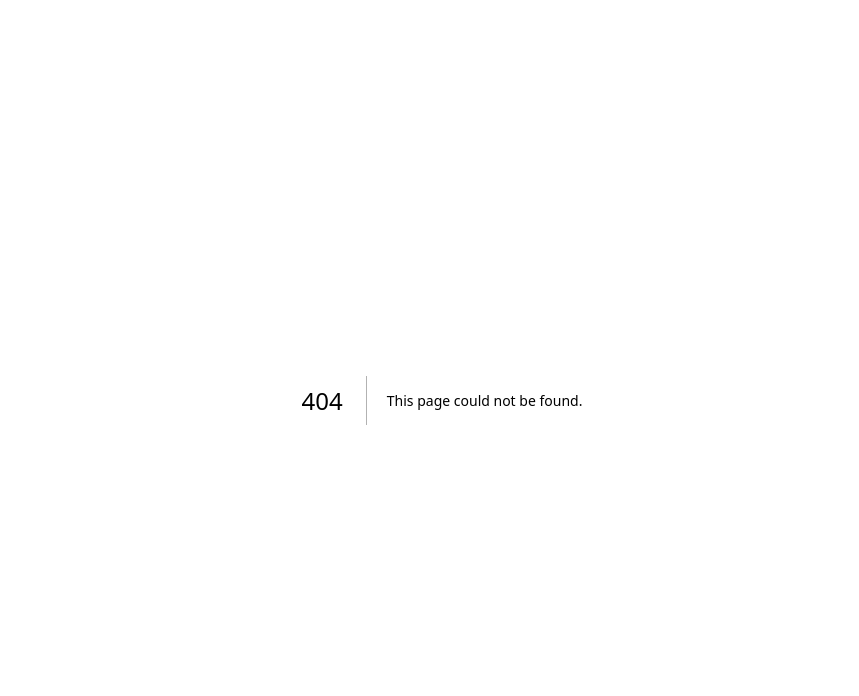
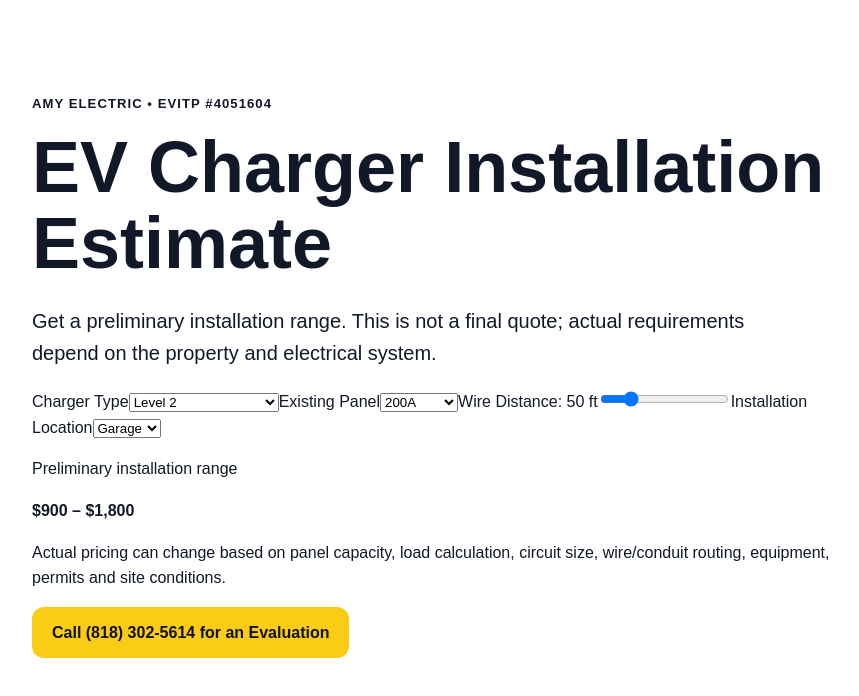
Before and after one commit to amiedri74/amyelectric, a Next.js app: page /estimate in a window 1280 px wide. Before the commit this address had no page. Shown: the top 696 px of the page, without its empty margins (198-1057 px from the left). Built offline with nearby package versions, Linux system fonts and the light colour scheme.

Commit message:
Add EV charger estimate calculator

```diff
--- /dev/null
+++ b/pages/estimate.js
@@ -0,0 +1,47 @@
+import Head from 'next/head'
+import { useMemo, useState } from 'react'
+
+export default function Estimate() {
+  const [charger, setCharger] = useState('Level 2')
+  const [distance, setDistance] = useState(50)
+  const [panel, setPanel] = useState('200A')
+  const [location, setLocation] = useState('Garage')
+
+  const estimate = useMemo(() => {
+    let low = charger === 'Level 2' ? 900 : 700
+    let high = charger === 'Level 2' ? 1800 : 1400
+    if (distance > 50) { low += (distance - 50) * 8; high += (distance - 50) * 15 }
+    if (panel === '100A') { low += 500; high += 1800 }
+    if (location === 'Exterior') { low += 150; high += 400 }
+    return { low: Math.round(low), high: Math.round(high) }
+  }, [charger, distance, panel, location])
+
+  return (
+    <>
+      <Head>
+        <title>EV Charger Installation Estimate | Amy Electric Los Angeles</title>
+        <meta name="description" content="Use Amy Electric's EV charger installation estimator to understand project cost factors in Los Angeles. Final pricing requires a site evaluation." />
+        <link rel="canonical" href="https://www.amyelectric.com/estimate" />
+      </Head>
+      <main className="page">
+        <div className="container narrow">
+          <p className="eyebrow">Amy Electric • EVITP #4051604</p>
+          <h1>EV Charger Installation Estimate</h1>
+          <p className="lead">Get a preliminary installation range. This is not a final quote; actual requirements depend on the property and electrical system.</p>
+          <div className="form-grid">
+            <label>Charger Type<select value={charger} onChange={(e) => setCharger(e.target.value)}><option>Level 2</option><option>Standard EV Charger</option></select></label>
+            <label>Existing Panel<select value={panel} onChange={(e) => setPanel(e.target.value)}><option>200A</option><option>100A</option><option>Unknown</option></select></label>
+            <label>Wire Distance: {distance} ft<input type="range" min="10" max="200" step="5" value={distance} onChange={(e) => setDistance(Number(e.target.value))} /></label>
+            <label>Installation Location<select value={location} onChange={(e) => setLocation(e.target.value)}><option>Garage</option><option>Exterior</option></select></label>
+          </div>
+          <div className="estimate-box">
+            <p>Preliminary installation range</p>
+            <strong>${estimate.low.toLocaleString()} – ${estimate.high.toLocaleString()}</strong>
+          </div>
+          <p className="disclaimer">Actual pricing can change based on panel capacity, load calculation, circuit size, wire/conduit routing, equipment, permits and site conditions.</p>
+          <a className="button primary" href="tel:18183025614">Call (818) 302-5614 for an Evaluation</a>
+        </div>
+      </main>
+    </>
+  )
+}
```
